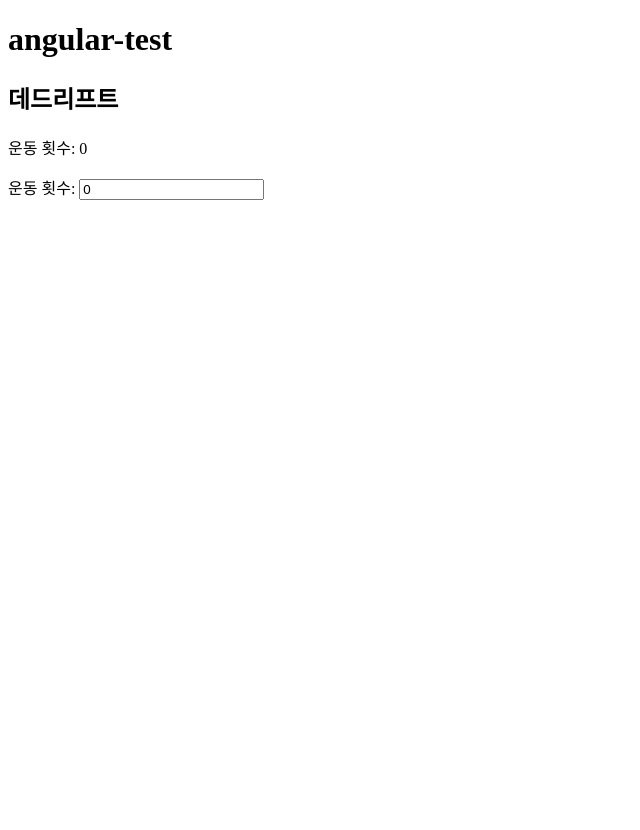
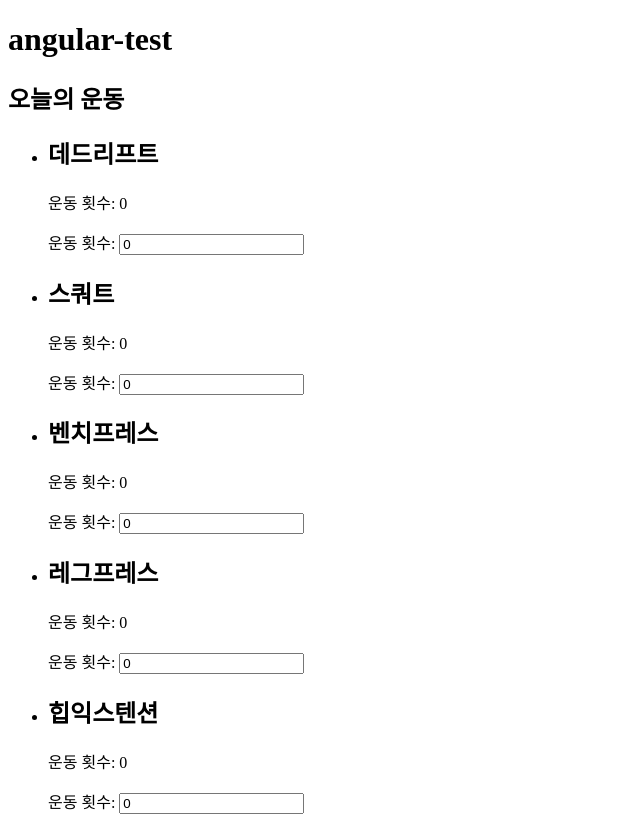
Before and after one commit to Jake-SHJ/angular_test, an Angular app in the folder angular-test/: page / in a window 1280 px wide. Shown: the whole page, without its empty margins (0-640 px from the left). Before the commit the page ends 800 px from the top, so only its background shows below. Built offline with nearby package versions, Linux system fonts and the light colour scheme.

Commit message:
apply mock-data at component

```diff
--- a/angular-test/src/app/workouts/workouts.component.html
+++ b/angular-test/src/app/workouts/workouts.component.html
@@ -1,3 +1,6 @@
+<h2>오늘의 운동</h2>
+<ul class="worktouts">
+  <li *ngFor="let workout of workouts">
     <article>
       <h1>{{ workout.name }}</h1>
       <p>운동 횟수: {{ workout.count }}</p>
@@ -8,3 +11,5 @@
         </label>
       </div>
     </article>
+  </li>
+</ul>
--- a/angular-test/src/app/workouts/workouts.component.ts
+++ b/angular-test/src/app/workouts/workouts.component.ts
@@ -1,5 +1,5 @@
 import { Component, OnInit } from '@angular/core';
-import { Workout } from '../workout';
+import { WORKOUTS } from '../mock-workouts';
 
 @Component({
   selector: 'app-workouts',
@@ -7,11 +7,7 @@ import { Workout } from '../workout';
   styleUrls: ['./workouts.component.css'],
 })
 export class WorkoutsComponent implements OnInit {
-  workout: Workout = {
-    id: 0,
-    name: '데드리프트',
-    count: 0,
-  };
+  workouts = WORKOUTS;
   constructor() {}
   ngOnInit(): void {}
 }
```
Lines whose indentation alone changed are shown as unchanged.
